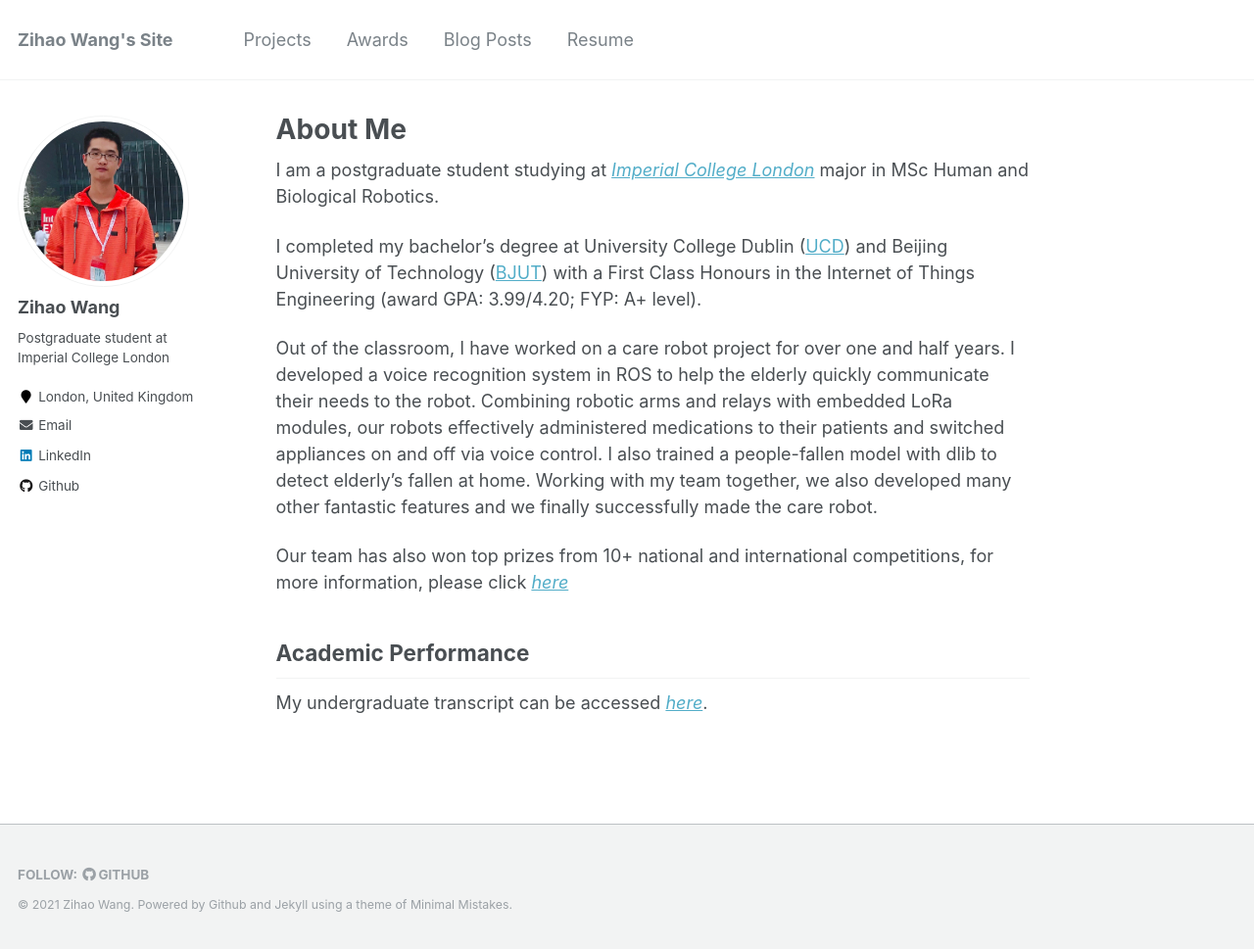
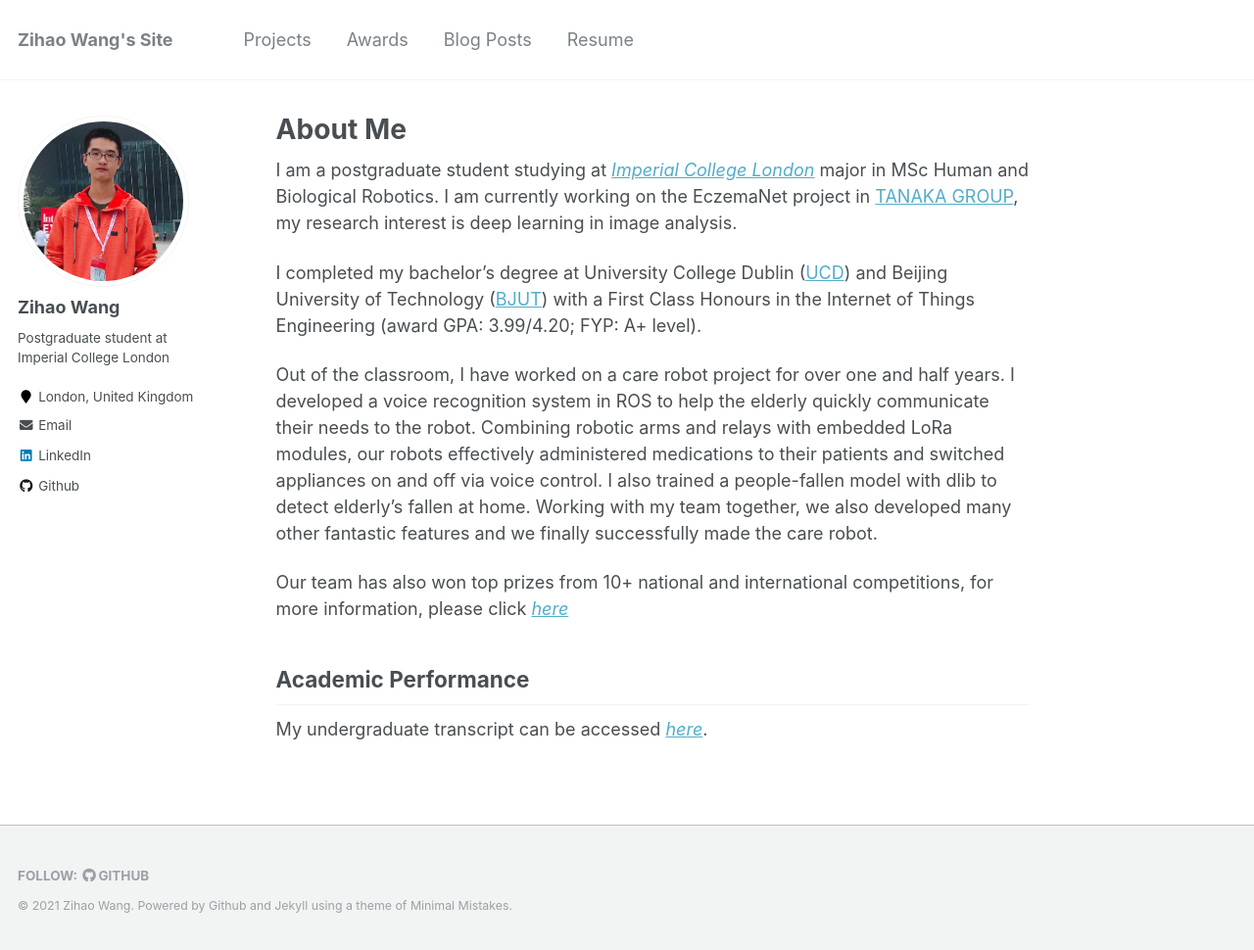
Before and after one commit to wzh1998/wzh1998.github.io, a Jekyll site: the page built from _pages/about.md, in a window 1280 px wide and 970 px high. Shown: the whole window at 98% size. Built offline with Jekyll 4.4.1, drawn with Linux system fonts in a browser that asks for light colours.

Commit message:
update introduction

```diff
--- a/_pages/about.md
+++ b/_pages/about.md
@@ -7,7 +7,7 @@ redirect_from:
   - /about/
   - /about.html
 ---
-I am a postgraduate student studying at [_Imperial College London_](http://www.imperial.ac.uk/) major in MSc Human and Biological Robotics.
+I am a postgraduate student studying at [_Imperial College London_](http://www.imperial.ac.uk/) major in MSc Human and Biological Robotics. I am currently working on the EczemaNet project in [TANAKA GROUP](http://www.bg.ic.ac.uk/research/r.tanaka/), my research interest is deep learning in image analysis.
 
 I completed my bachelor's degree at University College Dublin ([UCD](http://www.ucd.ie/)) and Beijing University of Technology ([BJUT](http://www.bjut.edu.cn/)) with a First Class Honours in the Internet of Things Engineering (award GPA: 3.99/4.20; FYP: A+ level).
 <!-- [My undergraduate programme](http://www.ucd.ie/bdic/t4media/Understanding%20your%20BDIC%20Award%20-%20180%20Credits%20%28Updated%29.pdf) is co-organized by the above two unversities. -->
```
Also changed, not shown: 1 other file.
